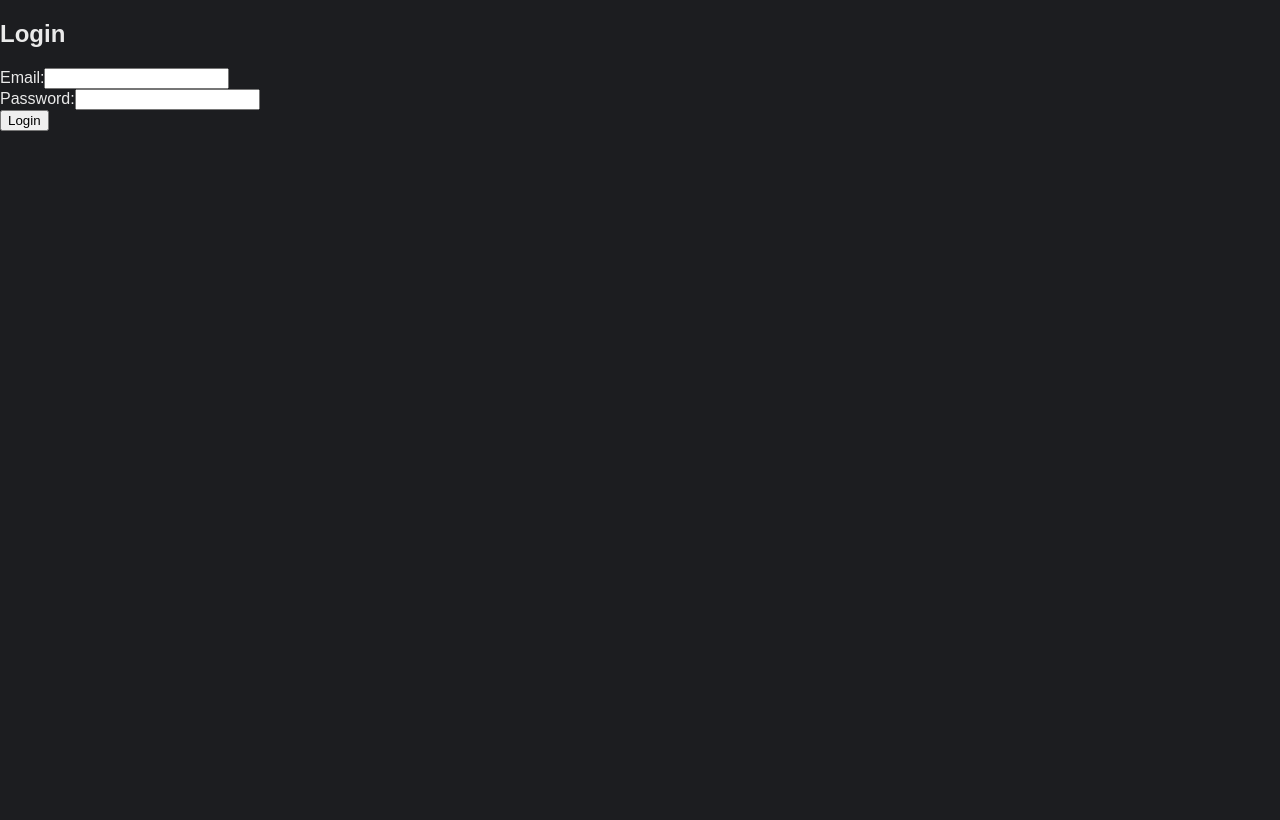
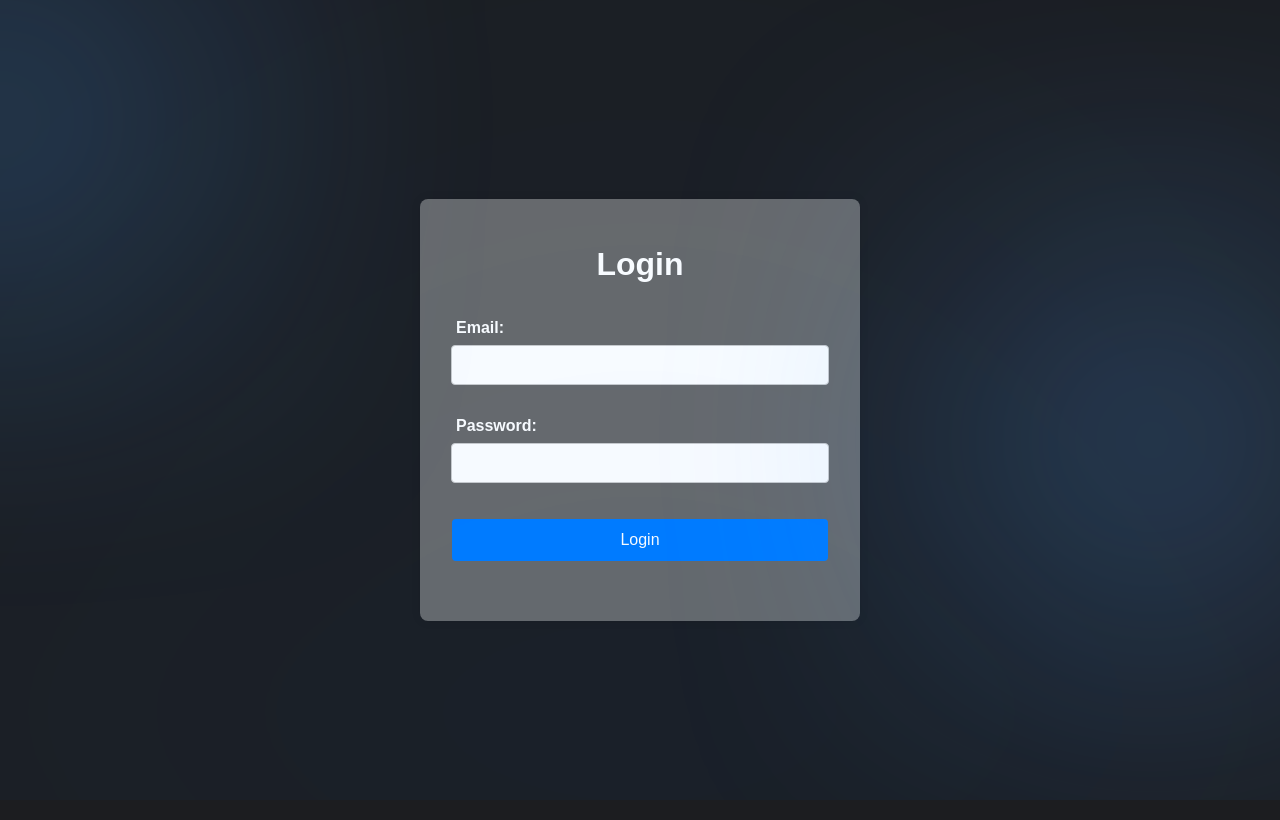
Before and after one commit to NITINKUMAWAT0/Notes-App, a React (Vite) app in the folder Client/Notes_App/: page /login in a window 1280 px wide. Built offline with nearby package versions, Linux system fonts and the light colour scheme.

Commit message:
login and sighnup page completed

```diff
--- a/Client/Notes_App/src/pages/Landing/Landing.scss
+++ b/Client/Notes_App/src/pages/Landing/Landing.scss
@@ -7,17 +7,17 @@
     justify-content: center;
     text-align: center;
     height: 100vh;
-    position: relative; /* Ensure relative positioning for absolute elements */
+    position: relative;
 
     .blur1 {
       background: rgba(0, 123, 255, 0.804);
       position: absolute;
       top:0%;
       left: -10%;
-      width: 20%; /* Adjust width to cover the entire landing-container */
-      height: 30%; /* Adjust height to cover the entire landing-container */
+      width: 20%;
+      height: 30%;
       border-radius: 57%;
-      filter: blur(150px); /* Adjust blur amount as needed */
+      filter: blur(150px);
       z-index: 0;
     }
 
@@ -59,14 +59,14 @@
       }
     }
     .blur2 {
-        background: rgb(0, 123, 255);
+        background: rgba(0, 123, 255, 0.804);
         position: absolute;
         top:35%;
         right: 0%;
-        width: 20%; /* Adjust width to cover the entire landing-container */
-        height: 20%; /* Adjust height to cover the entire landing-container */
+        width: 20%;
+        height: 20%;
         border-radius: 70%;
-        filter: blur(180px); /* Adjust blur amount as needed */
+        filter: blur(180px);
         z-index: 0;
       }
 
--- a/Client/Notes_App/src/pages/Login/Login.jsx
+++ b/Client/Notes_App/src/pages/Login/Login.jsx
@@ -1,6 +1,7 @@
 // pages/Login/Login.js
 import { useState } from 'react';
 import { useNavigate } from 'react-router-dom';
+import './Login.scss'
 
 const Login = () => {
   const [email, setEmail] = useState('');
@@ -14,9 +15,13 @@ const Login = () => {
   };
 
   return (
-    <div>
+    <div className='login'>
+       <div className="blur1"></div>
+         <div className="blur2"></div>
+         <div className="blur3"></div>
+
+      <form onSubmit={handleSubmit}>
       <h2>Login</h2>
-      <form onSubmit={handleSubmit}>
         <div>
           <label>Email:</label>
           <input type="email" value={email} onChange={(e) => setEmail(e.target.value)} required />
--- /dev/null
+++ b/Client/Notes_App/src/pages/Login/Login.scss
@@ -0,0 +1,97 @@
+.login{
+    display: flex;
+    flex-direction: column;
+    align-items: center;
+    justify-content: center;
+    text-align: center;
+    height: 100vh;
+    background-color: rgb(28, 29, 32);
+    .blur1 {
+        background: rgba(71, 160, 255, 0.804);
+        position: absolute;
+        top:0%;
+        left: -10%;
+        width: 20%;
+        height: 30%;
+        border-radius: 57%;
+        filter: blur(150px);
+        z-index: 0;
+      }
+      .blur2 {
+        background: rgba(85, 167, 255, 0.804);
+        position: absolute;
+        top:40%;
+        right: 0%;
+        width: 20%;
+        height: 30%;
+        border-radius: 57%;
+        filter: blur(150px);
+        z-index: 0;
+      }
+      .blur3{
+        background: rgba(0, 123, 255, 0.804);
+        position: absolute;
+        top:79%;
+        left:10%;
+        width: 80%;
+        height: 20%;
+        border-radius: 57%;
+        filter: blur(500px);
+        z-index: 0;
+      }
+    h2 {
+      font-size: 32px;
+      font-weight: bold;
+      margin-bottom: 20px;
+      color: #ffffff;
+    }
+
+    form {
+      width: 100%;
+      max-width: 400px;
+      padding: 20px;
+      background-color: #696969;
+      border-radius: 8px;
+      box-shadow: 0 0 10px rgba(0, 0, 0, 0.1);
+      margin-top: 20px;
+      padding-bottom: 60px;
+    }
+
+    label {
+      display: flex;
+      font-weight: bold;
+      margin-bottom: 8px;
+      text-align: left;
+      color: rgb(255, 255, 255);
+      padding-left: 1rem;
+      padding-top: 1rem;
+    }
+
+    input[type='email'],
+    input[type='password'] {
+      width: calc(100% - 22px);
+      padding: 10px;
+      margin-bottom: 16px;
+      border: 1px solid #ccc;
+      border-radius: 4px;
+      font-size: 16px;
+      box-sizing: border-box;
+    }
+
+    button[type='submit'] {
+      width: 94%;
+      padding: 12px;
+      margin-top: 20px;
+      background-color: #007bff;
+      color: #fff;
+      border: none;
+      border-radius: 4px;
+      font-size: 16px;
+      cursor: pointer;
+      transition: background-color 0.3s ease;
+
+      &:hover {
+        background-color: #0056b3;
+      }
+    }
+  }
--- a/Client/Notes_App/src/pages/Signup/Signup.jsx
+++ b/Client/Notes_App/src/pages/Signup/Signup.jsx
@@ -1,7 +1,6 @@
-// pages/Signup/Signup.js
 import { useState } from 'react';
 import { useNavigate } from 'react-router-dom';
-
+import './Signup.scss';
 const Signup = () => {
   const [email, setEmail] = useState('');
   const [password, setPassword] = useState('');
@@ -15,16 +14,19 @@ const Signup = () => {
   };
 
   return (
-    <div>
+    <div className='signup-page'>
+         <div className="blur1"></div>
+         <div className="blur2"></div>
+         <div className="blur3"></div>
+      <form onSubmit={handleSubmit}>
       <h2>Signup</h2>
-      <form onSubmit={handleSubmit}>
         <div>
           <label>Email:</label>
-          <input type="email" value={email} onChange={(e) => setEmail(e.target.value)} required />
+          <input type="email" placeholder='Email' value={email} onChange={(e) => setEmail(e.target.value)} required />
         </div>
         <div>
           <label>Password:</label>
-          <input type="password" value={password} onChange={(e) => setPassword(e.target.value)} required />
+          <input type="password" placeholder='Password' value={password} onChange={(e) => setPassword(e.target.value)} required />
         </div>
         <button type="submit">Signup</button>
       </form>
--- /dev/null
+++ b/Client/Notes_App/src/pages/Signup/Signup.scss
@@ -0,0 +1,97 @@
+.signup-page {
+    display: flex;
+    flex-direction: column;
+    align-items: center;
+    justify-content: center;
+    text-align: center;
+    height: 100vh;
+    background-color: rgb(28, 29, 32);
+    .blur1 {
+        background: rgba(71, 160, 255, 0.804);
+        position: absolute;
+        top:0%;
+        left: -10%;
+        width: 20%;
+        height: 30%;
+        border-radius: 57%;
+        filter: blur(150px);
+        z-index: 0;
+      }
+      .blur2 {
+        background: rgba(85, 167, 255, 0.804);
+        position: absolute;
+        top:40%;
+        right: 0%;
+        width: 20%;
+        height: 30%;
+        border-radius: 57%;
+        filter: blur(150px);
+        z-index: 0;
+      }
+      .blur3{
+        background: rgba(0, 123, 255, 0.804);
+        position: absolute;
+        top:79%;
+        left:10%;
+        width: 80%;
+        height: 20%;
+        border-radius: 57%;
+        filter: blur(500px);
+        z-index: 0;
+      }
+    h2 {
+      font-size: 32px;
+      font-weight: bold;
+      margin-bottom: 20px;
+      color: #ffffff;
+    }
+
+    form {
+      width: 100%;
+      max-width: 400px;
+      padding: 20px;
+      background-color: #696969;
+      border-radius: 8px;
+      box-shadow: 0 0 10px rgba(0, 0, 0, 0.1);
+      margin-top: 20px;
+      padding-bottom: 60px;
+    }
+
+    label {
+      display: flex;
+      font-weight: bold;
+      margin-bottom: 8px;
+      text-align: left;
+      color: rgb(255, 255, 255);
+      padding-left: 1rem;
+      padding-top: 1rem;
+    }
+
+    input[type='email'],
+    input[type='password'] {
+      width: calc(100% - 22px);
+      padding: 10px;
+      margin-bottom: 16px;
+      border: 1px solid #ccc;
+      border-radius: 4px;
+      font-size: 16px;
+      box-sizing: border-box;
+    }
+
+    button[type='submit'] {
+      width: 94%;
+      padding: 12px;
+      margin-top: 20px;
+      background-color: #007bff;
+      color: #fff;
+      border: none;
+      border-radius: 4px;
+      font-size: 16px;
+      cursor: pointer;
+      transition: background-color 0.3s ease;
+
+      &:hover {
+        background-color: #0056b3;
+      }
+    }
+  }
```
